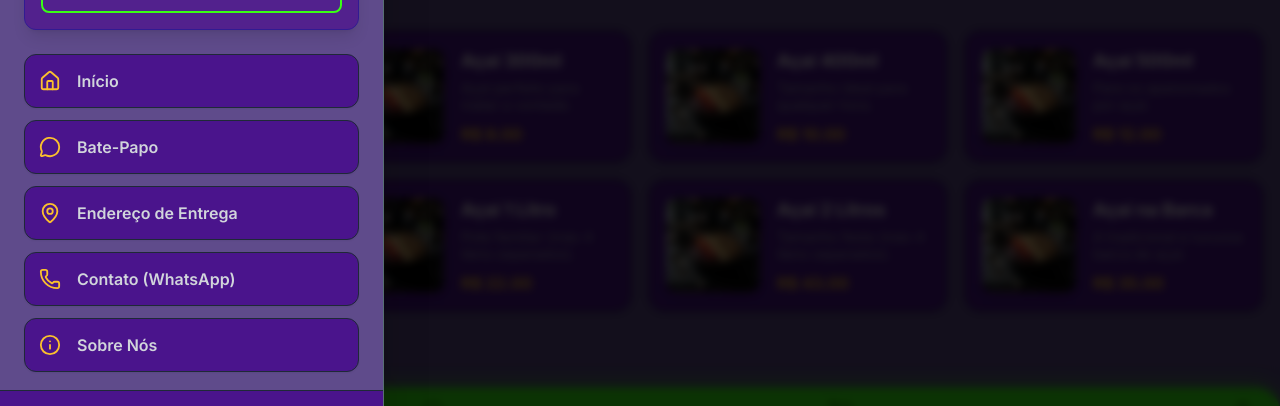
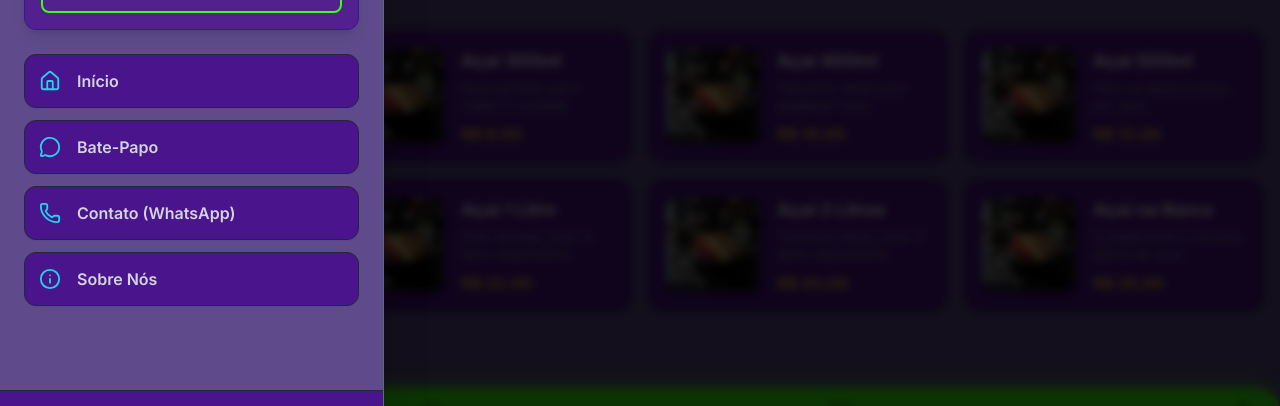
Before and after one commit to Gthomaz/cantinho-do-acai, a React (Vite) app: page / in a window 1280 px wide. Both pictures are taken after a click on the button 44 px from the left and 44 px from the top of the page. Shown: the part 345-751 px from the top of the page. Built offline with nearby package versions, Linux system fonts and the light colour scheme; grey boxes are pictures that could not be loaded.

Commit message:
Remove Endereco de Entrega e muda icones do menu lateral para Azul Turquesa

```diff
--- a/src/components/SidebarMenu.jsx
+++ b/src/components/SidebarMenu.jsx
@@ -52,23 +52,19 @@ export default function SidebarMenu({ isOpen, onClose }) {
               {/* Navegação Secundária */}
               <div className="flex flex-col gap-3">
                 <button className="flex items-center gap-4 text-gray-300 hover:text-[#39ff14] transition-colors p-3.5 bg-bg-card rounded-xl border border-gray-800 shadow-sm">
-                  <Home size={22} className="text-brand-yellow" />
+                  <Home size={22} className="text-cyan-400" />
                   <span className="font-semibold">Início</span>
                 </button>
                 <button className="flex items-center gap-4 text-gray-300 hover:text-[#39ff14] transition-colors p-3.5 bg-bg-card rounded-xl border border-gray-800 shadow-sm">
-                  <MessageCircle size={22} className="text-brand-yellow" />
+                  <MessageCircle size={22} className="text-cyan-400" />
                   <span className="font-semibold">Bate-Papo</span>
                 </button>
                 <button className="flex items-center gap-4 text-gray-300 hover:text-[#39ff14] transition-colors p-3.5 bg-bg-card rounded-xl border border-gray-800 shadow-sm">
-                  <MapPin size={22} className="text-brand-yellow" />
-                  <span className="font-semibold">Endereço de Entrega</span>
-                </button>
-                <button className="flex items-center gap-4 text-gray-300 hover:text-[#39ff14] transition-colors p-3.5 bg-bg-card rounded-xl border border-gray-800 shadow-sm">
-                  <Phone size={22} className="text-brand-yellow" />
+                  <Phone size={22} className="text-cyan-400" />
                   <span className="font-semibold">Contato (WhatsApp)</span>
                 </button>
                 <button className="flex items-center gap-4 text-gray-300 hover:text-[#39ff14] transition-colors p-3.5 bg-bg-card rounded-xl border border-gray-800 shadow-sm">
-                  <Info size={22} className="text-brand-yellow" />
+                  <Info size={22} className="text-cyan-400" />
                   <span className="font-semibold">Sobre Nós</span>
                 </button>
               </div>
```
